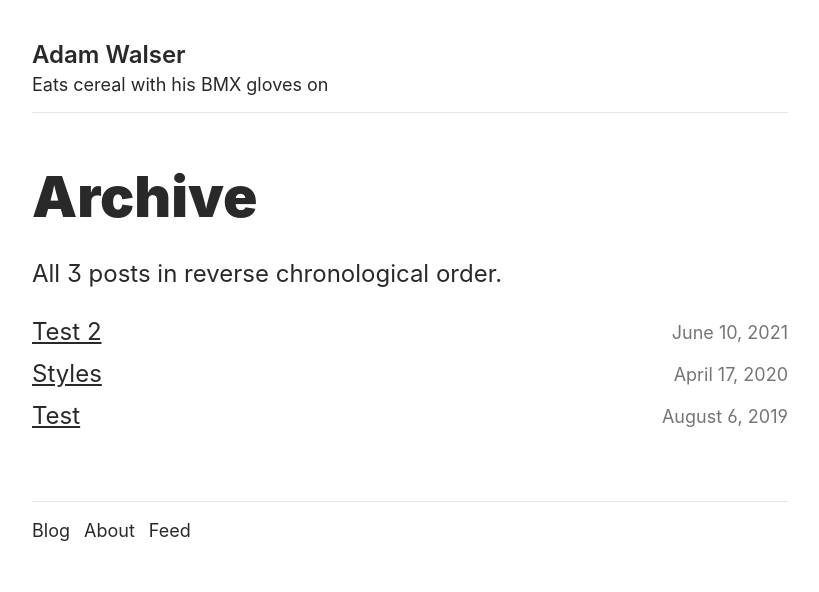
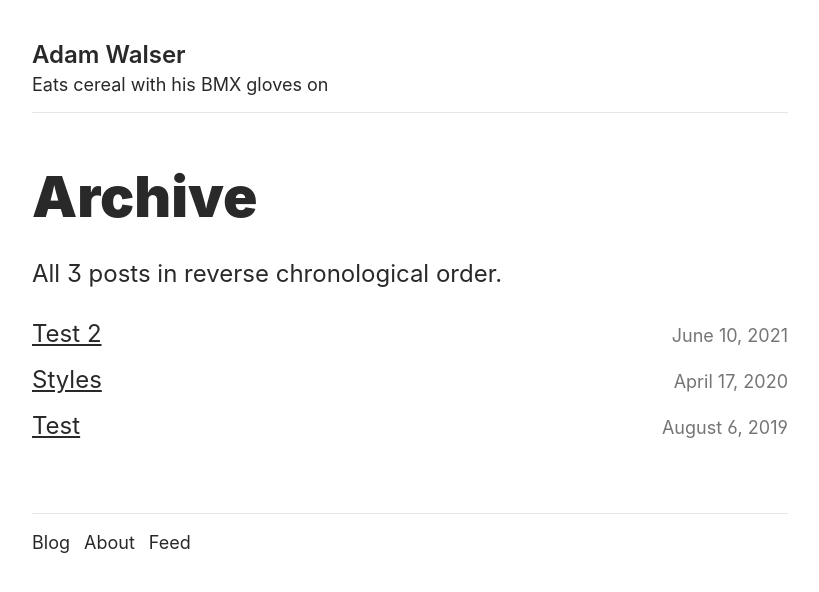
Before and after one commit to ajpwalser/ajpwalser.github.io, a Jekyll site: the page built from archive/index.html, in a window 1280 px wide. Shown: the top 592 px of the page, without its empty margins (230-1049 px from the left). Built offline with Jekyll 4.4.1, drawn with Linux system fonts in a browser that asks for light colours; some web fonts are replaced.

Commit message:
Update style.css

```diff
--- a/css/style.css
+++ b/css/style.css
@@ -191,13 +191,11 @@ pre {
 ul {
   padding: 0;
   list-style-type: none;
-  line-height: 1.25em;
 }
 
 ul.headline {
   padding: 0;
   list-style-type: none;
-  line-height: 1.25em;
 }
 
 /* ul.headline a {
```
